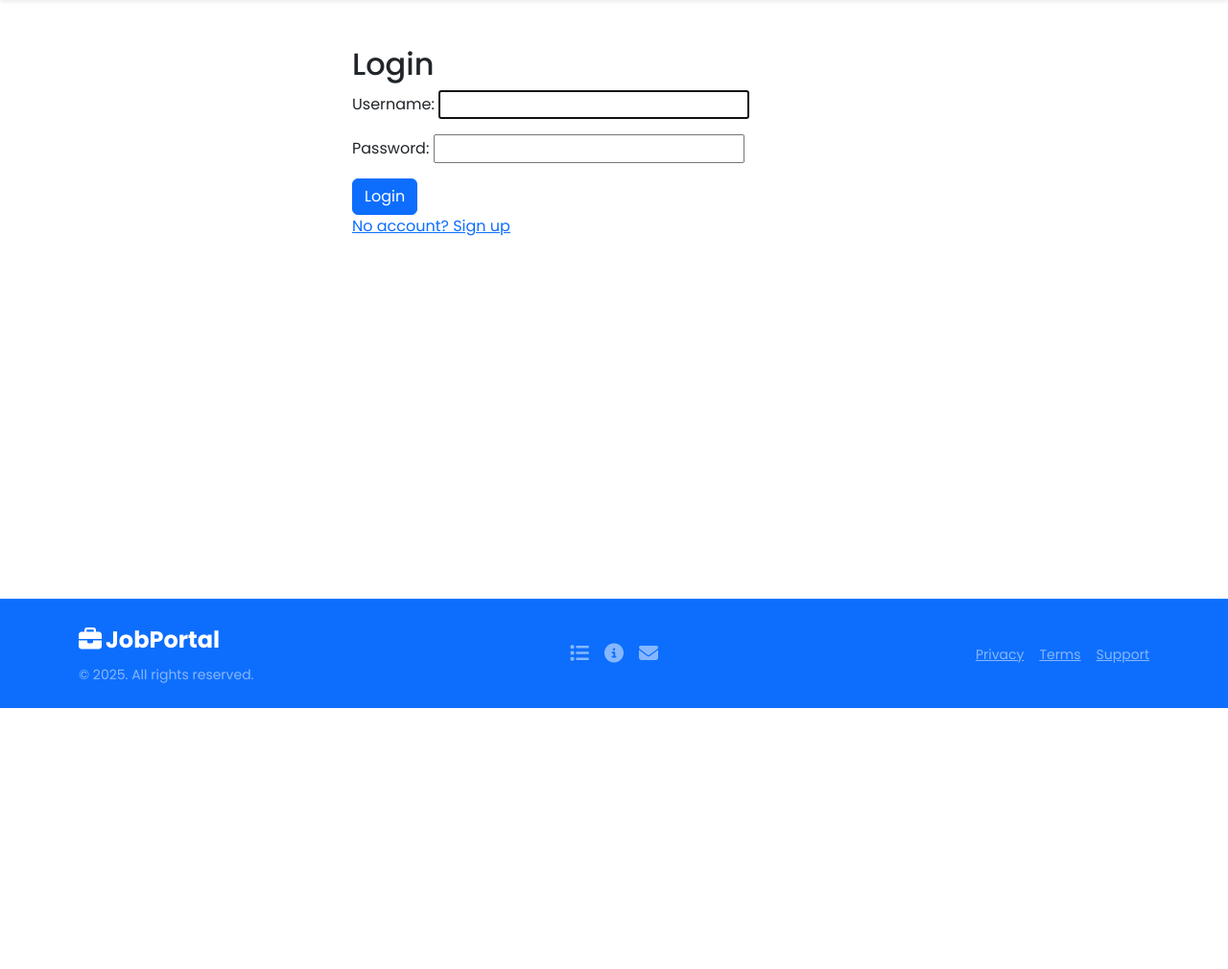
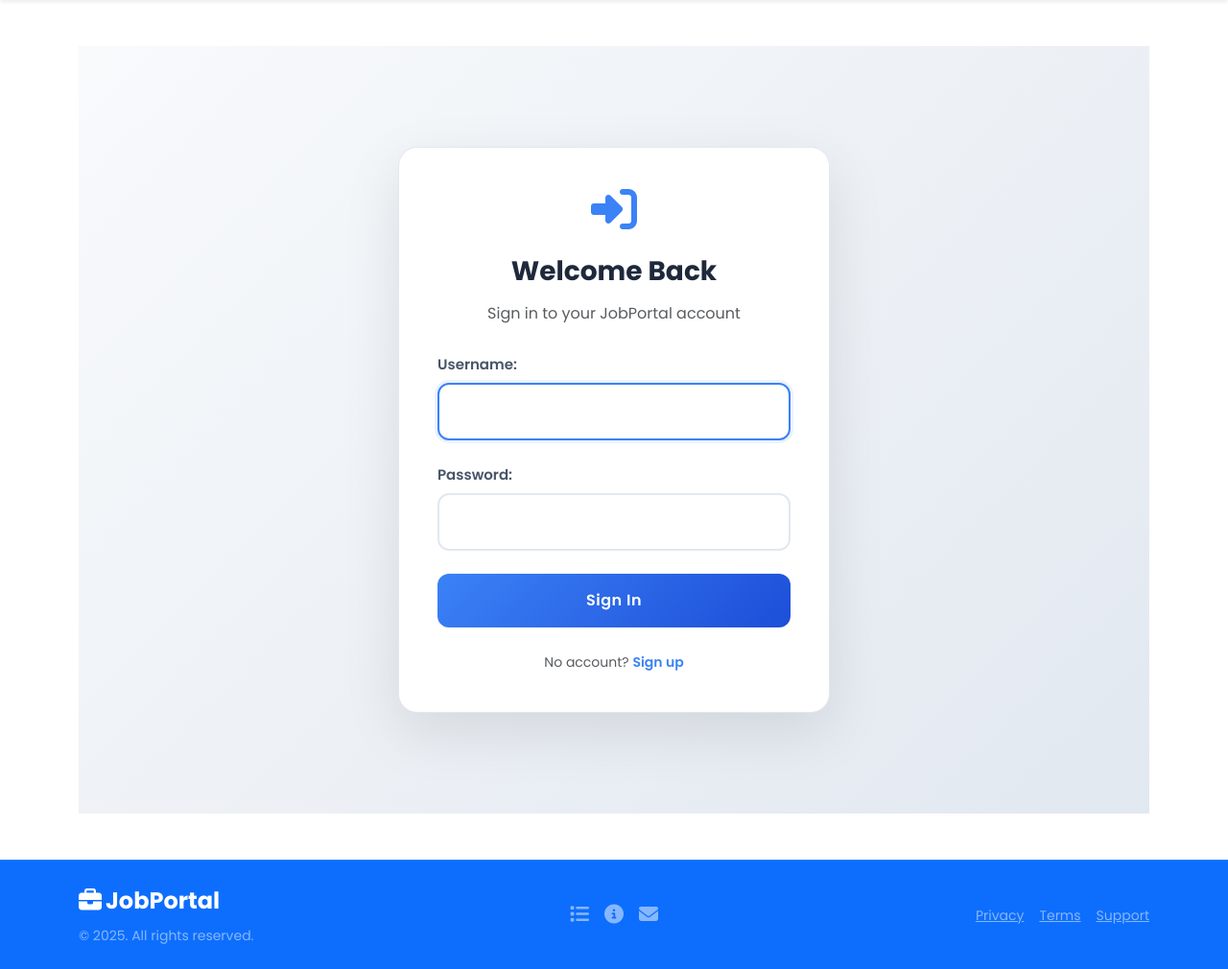
Before and after one commit to som200417/job_portal, a Django app: a page that uses templates/registration/login.html in a window 1280 px wide. Shown: the part 62-1072 px from the top of the page at 96% size. Before the commit the page ends 800 px from the top, so only its background shows below. Run offline with Django 5.2, Linux system fonts and the light colour scheme; some libraries are stand-ins or nearby versions.

Commit message:
✅ COMPLETE JobPortal: - JWT Auth + Quick Apply API - Profile system + Employer/Seeker dashboards - Application status updates - Fixed all URL conflicts + templates - Production ready employer applications

```diff
--- a/portal/urls.py
+++ b/portal/urls.py
@@ -5,32 +5,27 @@ from rest_framework_simplejwt.views import TokenObtainPairView, TokenRefreshView
 app_name = 'jobs'
 
 urlpatterns = [
-    # JOB LIST & DETAIL
     path('', views.JobListView.as_view(), name='job_list'),
     path('<int:pk>/', views.JobDetailView.as_view(), name='job_detail'),
     re_path(r'^(?P<pk>\d+)/([^/]+)/?$', views.JobDetailView.as_view(), name='job_detail_slug'),
 
-    # APPLY
+
     path('apply/<int:pk>/', views.ApplyJobView.as_view(), name='apply_job'),
     path('applied/', views.ApplicationSuccessView.as_view(), name='application_success'),
-
-    # EMPLOYER
-    path('employer/', views.EmployerDashboardView.as_view(), name='employer_dashboard'),
+      path('employer/', views.EmployerDashboardView.as_view(), name='employer_dashboard'),
     path('employer/create/', views.JobCreateView.as_view(), name='job_create'),
     path('employer/applications/', views.EmployerApplicationView.as_view(), name='employer_all_applications'),
     path('employer/applications/<int:job_id>/', views.EmployerApplicationView.as_view(), name='employer_job_applications'),
-
-    # ✅ FIXED: Use CLASS VIEW (line 15 → ClassView.as_view())
     path('employer/applications/<int:job_id>/<int:pk>/status/',
-         views.UpdateApplicationStatusView.as_view(),  # ✅ ClassView
+         views.UpdateApplicationStatusView.as_view(),
          name='update_application_status'),
 
-    # SEEKER
+
     path('seeker/', views.SeekerDashboardView.as_view(), name='seeker_dashboard'),
     path('seeker/applications/', views.SeekerApplicationsView.as_view(), name='seeker_applications'),
     path('seeker/profile/', views.ProfileUpdateView.as_view(), name='profile_update'),
 
-    # API
+
     path('api/token/', TokenObtainPairView.as_view(), name='token_obtain_pair'),
     path('api/token/refresh/', TokenRefreshView.as_view(), name='token_refresh'),
     path('api/profile/', views.ProfileAPIView.as_view(), name='profile_api'),
--- a/templates/registration/login.html
+++ b/templates/registration/login.html
@@ -1,46 +1,181 @@
 {% extends 'base.html' %}
 {% block content %}
-<div class="row justify-content-center">
-    <div class="col-md-6">
-        <h2>Login</h2>
+<div class="login-wrapper">
+    <div class="login-card">
+        <div class="login-header">
+            <i class="fas fa-sign-in-alt fa-3x mb-4 text-primary"></i>
+            <h2 class="mb-3">Welcome Back</h2>
+            <p class="text-muted mb-0">Sign in to your JobPortal account</p>
+        </div>
+
         <form method="post">
             {% csrf_token %}
             {{ form.as_p }}
-            <button type="submit" class="btn btn-primary">Login</button>
+
+            <div class="form-actions mt-4">
+                <button type="submit" class="btn btn-login w-100">Sign In</button>
+            </div>
         </form>
-        <p><a href="{% url 'signup' %}">No account? Sign up</a></p>
+
+        <div class="text-center mt-4">
+            <p class="mb-0"><small class="text-muted">No account? <a href="{% url 'signup' %}" class="text-primary fw-semibold text-decoration-none">Sign up</a></small></p>
+        </div>
     </div>
 </div>
-<script>
-const loginForm = document.getElementById('loginForm');
 
-loginForm.addEventListener('submit', async (e) => {
-    e.preventDefault();
+<style>
+.login-wrapper {
+    min-height: 100vh;
+    background: linear-gradient(135deg, #f8fafc 0%, #e2e8f0 100%);
+    display: flex;
+    align-items: center;
+    justify-content: center;
+    padding: 20px;
+}
 
-    const formData = new FormData(loginForm);
-    const data = {
-        username: formData.get('username'),
-        password: formData.get('password')
-    };
+.login-card {
+    background: white;
+    border-radius: 20px;
+    padding: 40px;
+    width: 100%;
+    max-width: 450px;
+    box-shadow: 0 20px 60px rgba(0,0,0,0.1);
+    border: 1px solid #e2e8f0;
+}
 
-    try {
-        const response = await fetch('/jobs/api/token/', {
-            method: 'POST',
-            headers: {'Content-Type': 'application/json'},
-            body: JSON.stringify(data)
-        });
+.login-header {
+    text-align: center;
+    margin-bottom: 30px;
+}
 
-        const tokens = await response.json();
+.login-header h2 {
+    color: #1e293b;
+    font-weight: 700;
+    font-size: 28px;
+    margin-bottom: 8px;
+}
 
-        if (tokens.access) {
-            localStorage.setItem('access_token', tokens.access);
-            localStorage.setItem('refresh_token', tokens.refresh);
-            window.location.href = "{% url 'jobs:seeker_dashboard' %}";
-        }
-    } catch (error) {
-        console.error('Login failed:', error);
+/* FORM STYLING - WORKS WITH {{ form.as_p }} */
+.login-card form p {
+    margin-bottom: 24px;
+}
+
+.login-card form p:last-child {
+    margin-bottom: 0;
+}
+
+/* FIELDSET & LEGEND */
+.login-card form fieldset {
+    border: none;
+    padding: 0;
+    margin: 0 0 24px 0;
+}
+
+.login-card form legend {
+    display: none;
+}
+
+/* LABELS */
+.login-card form label {
+    display: block;
+    font-weight: 600;
+    color: #475569;
+    font-size: 15px;
+    margin-bottom: 8px;
+}
+
+/* INPUTS */
+.login-card form input[type="text"],
+.login-card form input[type="email"],
+.login-card form input[type="password"] {
+    width: 100%;
+    padding: 16px 20px;
+    border: 2px solid #e2e8f0;
+    border-radius: 12px;
+    font-size: 16px;
+    background: #fff;
+    transition: all 0.3s ease;
+    box-sizing: border-box;
+}
+
+.login-card form input:focus {
+    outline: none;
+    border-color: #3b82f6;
+    box-shadow: 0 0 0 3px rgba(59, 130, 246, 0.1);
+    transform: translateY(-1px);
+}
+
+/* ERROR MESSAGES */
+.login-card form .errorlist {
+    list-style: none;
+    padding: 0;
+    margin: 8px 0 0 0;
+}
+
+.login-card form .errorlist li {
+    color: #ef4444;
+    font-size: 14px;
+    margin: 4px 0;
+    background: #fef2f2;
+    padding: 8px 12px;
+    border-radius: 8px;
+    border-left: 4px solid #ef4444;
+}
+
+/* BUTTON */
+.btn-login {
+    background: linear-gradient(135deg, #3b82f6 0%, #1d4ed8 100%);
+    color: white;
+    border: none;
+    border-radius: 12px;
+    font-size: 16px;
+    font-weight: 600;
+    padding: 16px 24px;
+    cursor: pointer;
+    transition: all 0.3s ease;
+    height: 56px;
+    letter-spacing: 0.5px;
+}
+
+.btn-login:hover {
+    transform: translateY(-2px);
+    box-shadow: 0 12px 30px rgba(59, 130, 246, 0.3);
+    color: white;
+}
+
+.btn-login:active {
+    transform: translateY(0);
+}
+
+/* LINKS */
+.login-card a {
+    color: #3b82f6;
+    text-decoration: none;
+    font-weight: 500;
+}
+
+.login-card a:hover {
+    text-decoration: underline;
+}
+
+/* RESPONSIVE */
+@media (max-width: 768px) {
+    .login-card {
+        padding: 30px 24px;
+        margin: 10px;
     }
-});
-</script>
 
+    .login-header h2 {
+        font-size: 24px;
+    }
+
+    .login-wrapper {
+        padding: 10px;
+    }
+}
+
+/* UTILITY */
+.text-primary { color: #3b82f6 !important; }
+.shadow-lg { box-shadow: 0 20px 60px rgba(0,0,0,0.1) !important; }
+</style>
 {% endblock %}
```
Also changed, not shown: db.sqlite3.
